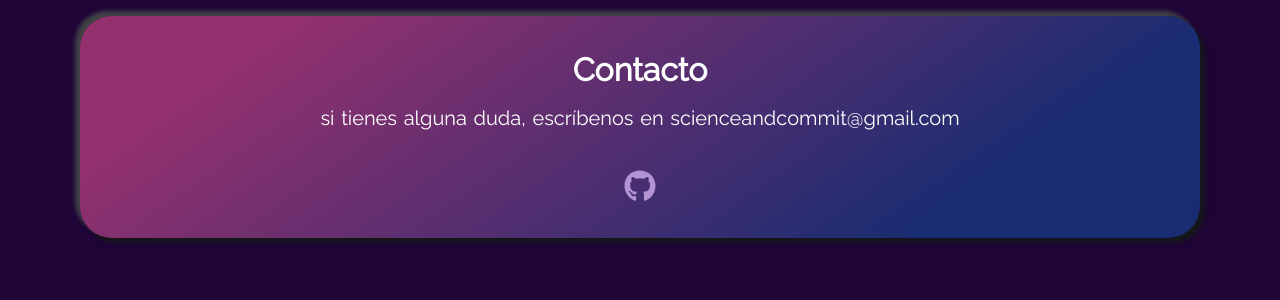
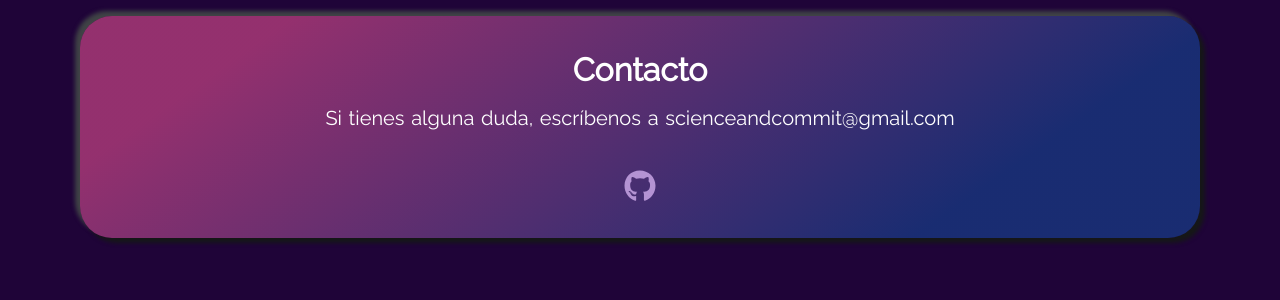
Before and after one commit to Science-and-Commit/Science-and-Commit.github.io, a Jekyll site: the page built from index.html, in a window 1280 px wide and 900 px high, scrolled down 3590 px. Shown: the part 401-701 px from the top of the window. Built offline with Jekyll 4.4.1, drawn with Linux system fonts in a browser that asks for light colours.

```diff
--- a/_config.yml
+++ b/_config.yml
@@ -83,7 +83,7 @@ show_contact_card: true
 contact_title: Contacto
 # contact_description: This will be displayed under the title.
 
-contact_description: si tienes alguna duda, escríbenos en scienceandcommit@gmail.com
+contact_description: Si tienes alguna duda, escríbenos a scienceandcommit@gmail.com
 
 # Quienes somos
 # show_aboutme_card:
```
